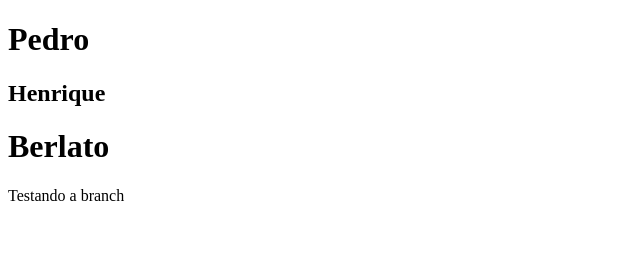
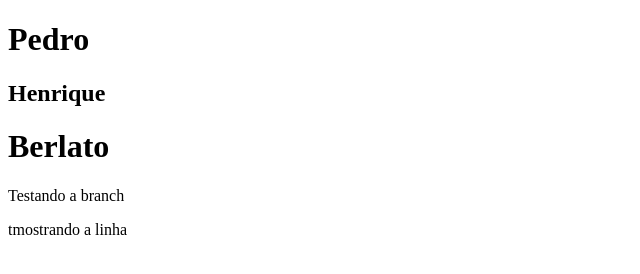
Before and after one commit to PedroPires77/AulaDevOps, a plain HTML site: page index.html in a window 1280 px wide. Shown: the whole page, without its empty margins (0-640 px from the left). Drawn offline with Linux system fonts and the light colour scheme.

Commit message:
alterando nova linha

```diff
--- a/index.html
+++ b/index.html
@@ -11,5 +11,6 @@
 
     <h1>Berlato</h1>
     <hp>Testando a branch</hp>
+    <p>tmostrando a linha</p>
 </body>
 </html>
```
